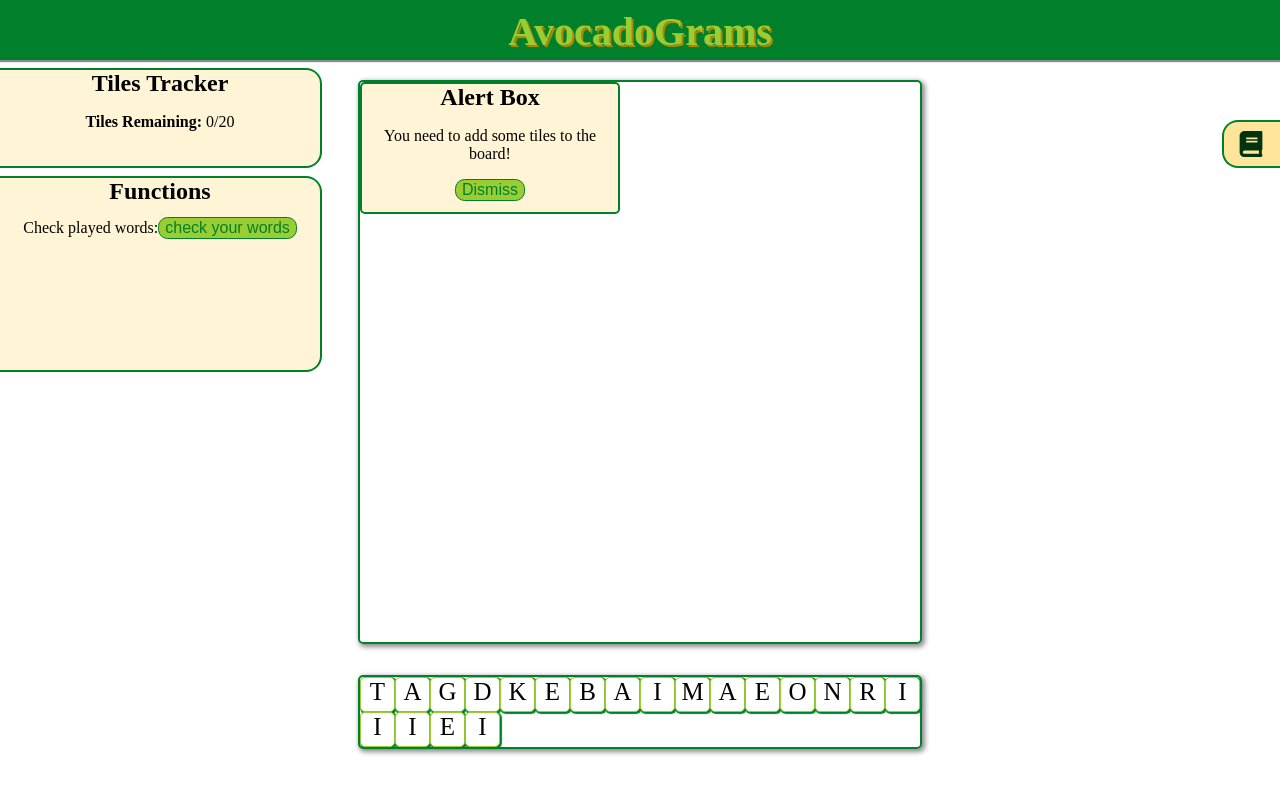
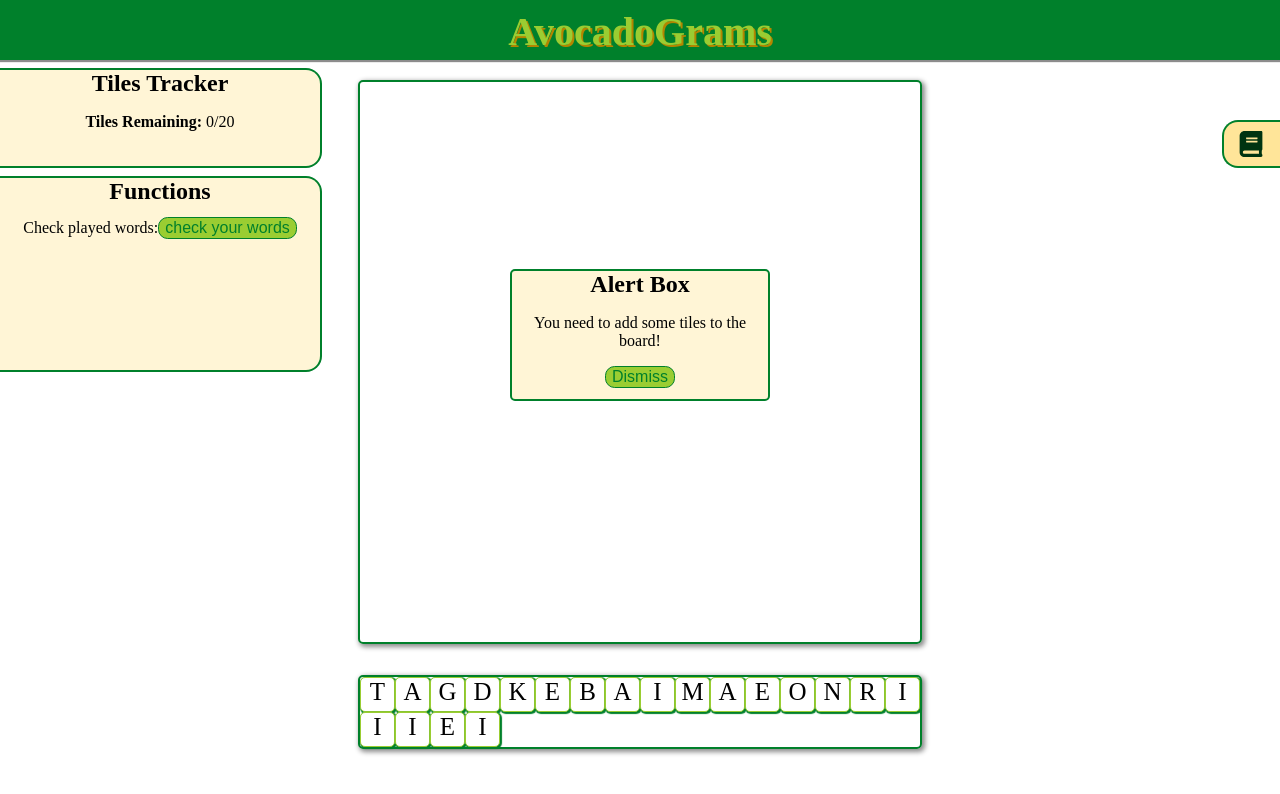
Before and after one commit to avocadograms/avocadograms, a React app: page / in a window 1280 px wide. Both pictures are taken after a click on the button "check your words". Shown: the top 794 px of the page. Built offline with nearby package versions, Linux system fonts and the light colour scheme.

Commit message:
edited z-index of alerbox to render on top of tiles

```diff
--- a/client/stylesheets/styles.scss
+++ b/client/stylesheets/styles.scss
@@ -80,6 +80,9 @@ input {
 }
 
 #board {
+  display: grid;
+  grid-template-columns: repeat(3, 1fr);
+  grid-template-rows: repeat(3, 1fr);
   margin-top: 20px;
   grid-column: 2/3;
   height: 560px;
@@ -330,6 +333,9 @@ input {
 
 // ------------------------ AlerBox Function ------------------------------ //
 #alertBox {
+  z-index: 10000;
+  grid-column: 2/3;
+  grid-row: 2/3;
   display: flex;
   flex-direction: column;
   justify-content: flex-start;
```
